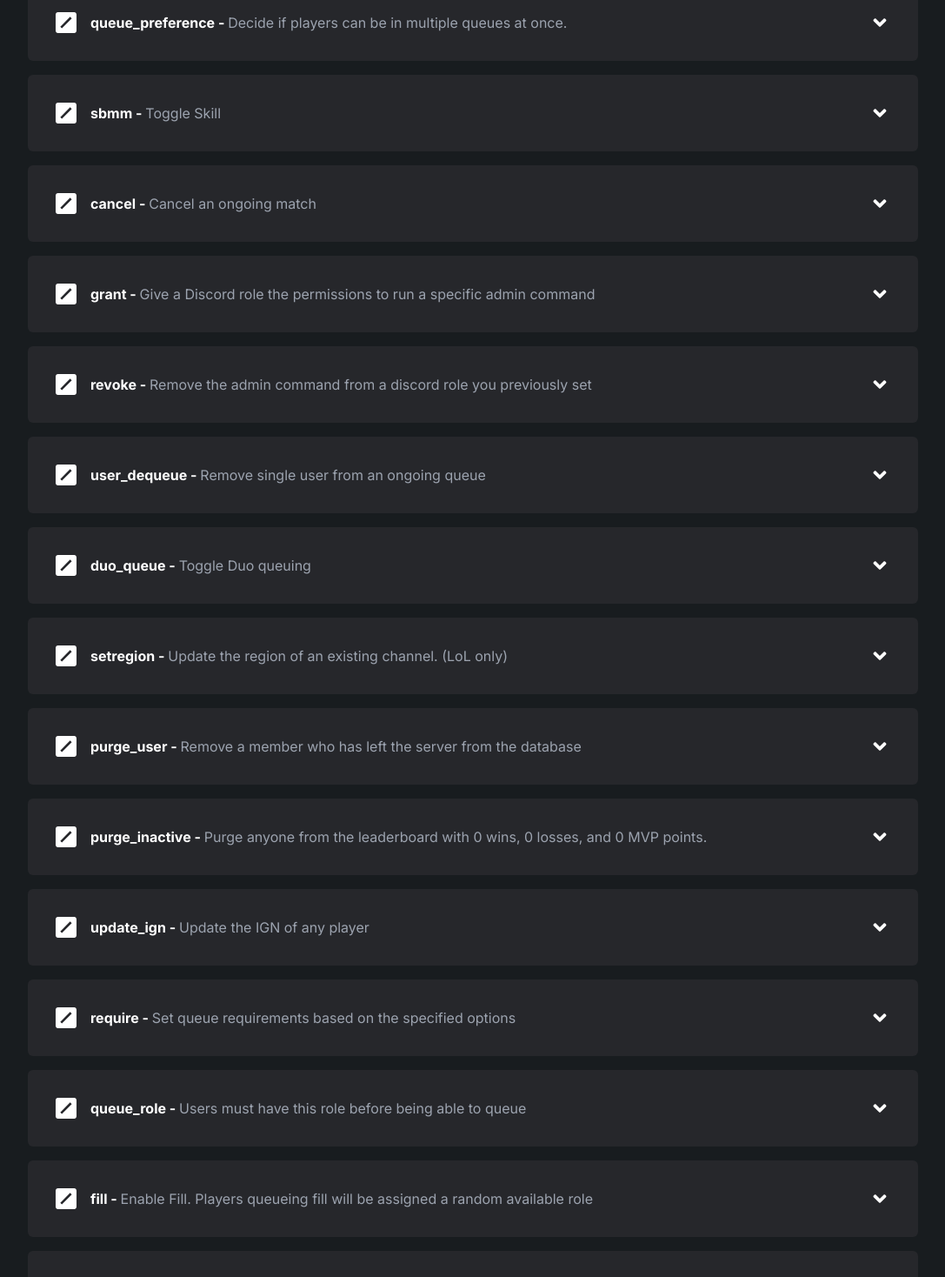
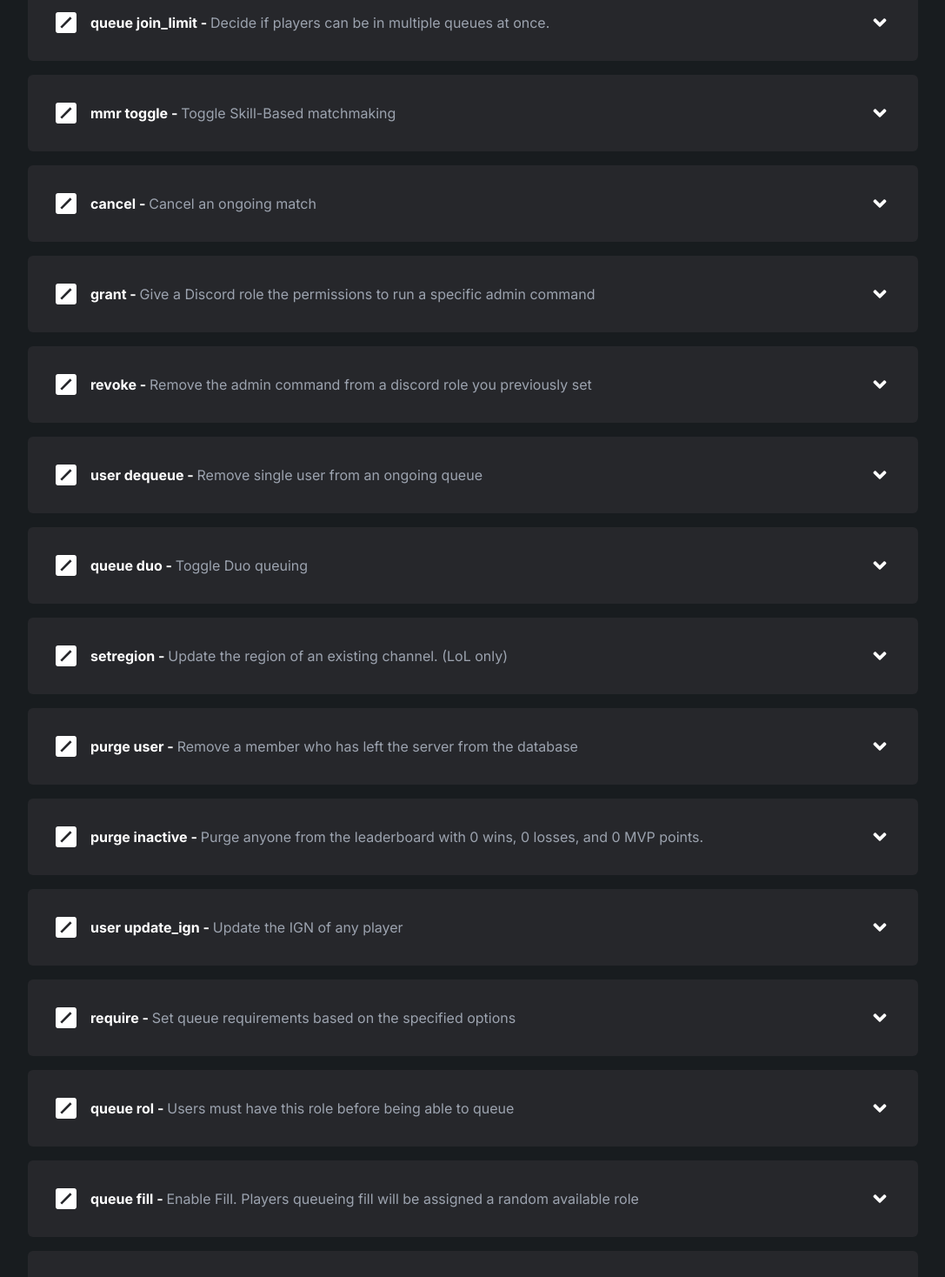
Before and after one commit to ItzDerock/InHouseQueue-site, a Next.js app: page /commands in a window 1280 px wide. Shown: the part 800-2268 px from the top of the page at 87% size, without its empty margins (96-1183 px from the left). Built offline with nearby package versions, Linux system fonts and the light colour scheme.

Commit message:
feat: grouping commands (#104)
* feat: grouping commands

* feat: grouping commands

* feat: grouping commands

* feat: grouping commands

```diff
--- a/src/data/commands.ts
+++ b/src/data/commands.ts
@@ -52,25 +52,25 @@ const commands = [
     ]
   },
   {
-    "name": "queue_preference",
+    "name": "queue join_limit",
     "type": "Admin",
     "description": "Decide if players can be in multiple queues at once.",
     "usage": [
-      "/queue_preference [options] "
+      "/queue join_limit [options] "
     ],
     "examples": [
-      "/queue_preference Single Queue"
+      "/queue join_limit Single Queue"
     ]
   },
   {
-    "name": "sbmm",
+    "name": "mmr toggle",
     "type": "Admin",
-    "description": "Toggle Skill",
+    "description": "Toggle Skill-Based matchmaking",
     "usage": [
-      "/sbmm [options]"
+      "/mmr toggle [options]"
     ],
     "examples": [
-      "/sbmm Disable"
+      "/mmr toggle Disable"
     ]
   },
   {
@@ -89,13 +89,13 @@ const commands = [
     "type": "Admin",
     "description": "Give a Discord role the permissions to run a specific admin command",
     "usage": [
-      "/grant_queue_commands [role] [command]",
-      "/grant_server_commands [role] [command]",
-      "/grant_game_commands [role] [command]",
-      "/grant_leaderboard_commands [role] [command]"
+      "/grant queue_commands [role] [command]",
+      "/grant server_commands [role] [command]",
+      "/grant game_commands [role] [command]",
+      "/grant leaderboard_commands [role] [command]"
     ],
     "examples": [
-      "/grant_queue_commands @Moderators Reset a queue"
+      "/grant queue_commands @Moderators Reset a queue"
     ]
   },
   {
@@ -103,35 +103,35 @@ const commands = [
     "type": "Admin",
     "description": "Remove the admin command from a discord role you previously set",
     "usage": [
-      "/revoke_queue_commands [role] [command]",
-      "/revoke_server_commands [role] [command]",
-      "/revoke_game_commands [role] [command]",
-      "/revoke_leaderboard [role] [command]"
+      "/revoke queue_commands [role] [command]",
+      "/revoke server_commands [role] [command]",
+      "/revoke game_commands [role] [command]",
+      "/revoke leaderboard [role] [command]"
     ],
     "examples": [
-      "/revoke_queue_commands @Moderators Reset a queue"
+      "/revoke queue_commands @Moderators Reset a queue"
     ]
   },
   {
-    "name": "user_dequeue",
+    "name": "user dequeue",
     "type": "Admin",
     "description": "Remove single user from an ongoing queue",
     "usage": [
-      "/user_dequeue [member]"
+      "/user dequeue [member]"
     ],
     "examples": [
-      "/user_dequeue @John"
+      "/user dequeue @John"
     ]
   },
   {
-    "name": "duo_queue",
+    "name": "queue duo",
     "type": "Admin",
     "description": "Toggle Duo queuing",
     "usage": [
-      "/duo_queue [options]"
+      "/queue duo [options]"
     ],
     "examples": [
-      "/duo_queue Enable"
+      "/queue duo Enable"
     ]
   },
   {
@@ -146,36 +146,36 @@ const commands = [
     ]
   },
   {
-    "name": "purge_user",
+    "name": "purge user",
     "type": "Admin",
     "description": "Remove a member who has left the server from the database",
     "usage": [
-      "/purge_user [userid]"
+      "/purge user [userid]"
     ],
     "examples": [
-      "/purge_user 12345678912312"
+      "/purge user 12345678912312"
         ]
   },
   {
-    "name": "purge_inactive",
+    "name": "purge inactive",
     "type": "Admin",
     "description": "Purge anyone from the leaderboard with 0 wins, 0 losses, and 0 MVP points.",
     "usage": [
-      "/purge_inactive"
+      "/purge inactive"
     ],
     "examples": [
-      "/purge_inactive"
+      "/purge inactive"
         ]
   },
   {
-    "name": "update_ign",
+    "name": "user update_ign",
     "type": "Admin",
     "description": "Update the IGN of any player",
     "usage": [
-      "/update_ign [ign] [member] [game]"
+      "/user update_ign [ign] [member] [game]"
     ],
     "examples": [
-      "/update_ign Faker John League of Legends"
+      "/user update_ign Faker John League of Legends"
     ]
   },
   {
@@ -187,40 +187,39 @@ const commands = [
     ],
     "examples": [
       "/require True League of Legends IGN",
-      "/require True League of Legends Character Required"
     ]
   },
   {
-    "name": "queue_role",
+    "name": "queue rol",
     "type": "Admin",
     "description": "Users must have this role before being able to queue",
     "usage": [
-      "/queue_role [role] [game]"
+      "/queue role [role] [game]"
     ],
     "examples": [
-      "/queue_role @InHouseQueue League of Legends"
+      "/queue role @InHouseQueue League of Legends"
     ]
   },
   {
-    "name": "fill",
+    "name": "queue fill",
     "type": "Admin",
     "description": "Enable Fill. Players queueing fill will be assigned a random available role",
     "usage": [
-      "/fill [condition]"
+      "/queue fill [condition]"
     ],
     "examples": [
-      "/fill True"
+      "/queue fill True"
     ]
   },
   {
-    "name": "casual",
+    "name": "queue casual",
     "type": "Admin",
     "description": "Enable Casual mode. No predefined roles, just 1 queue button for quick casual InHouse games",
     "usage": [
-      "/casual [condition]"
+      "/queue casual [condition]"
     ],
     "examples": [
-      "/casual True"
+      "/queue casual True"
     ]
   },
   {
@@ -235,69 +234,146 @@ const commands = [
     ]
   },
   {
-    "name": "schedule",
+    "name": "queue schedule",
     "type": "Admin",
     "description": "Schedule when the queue opens and closes automatically (Timezones: UTC, EST, EDT)",
     "usage": [
-      "/schedule",
+      "/queue schedule",
     ],
     "examples": [
-      "/schedule",
+      "/queue schedule",
     ]
   },
   {
-    "name": "delete_schedule",
+    "name": "queue delete_schedule",
     "type": "Admin",
     "description": "Delete a previously set schedule",
     "usage": [
-      "/delete_schedule",
+      "/queue delete_schedule",
     ],
     "examples": [
-      "/delete_schedule",
+      "/queue delete_schedule",
     ]
   },
   {
-    "name": "feature",
+    "name": "defaults mvp_voting",
     "type": "Admin",
-    "description": "Toggle certain features",
+    "description": "Toggle MVP Voting",
     "usage": [
-      "/feature [condition] [feature]",
+      "/defaults mvp_voting [condition]",
     ],
     "examples": [
-      "/feature True MVP Voting",
+      "/defaults mvp_voting True",
     ]
   },
   {
-   "name": "captain_queue",
+    "name": "defaults opgg",
+    "type": "Admin",
+    "description": "Toggle Automatic op.gg link (LoL only)",
+    "usage": [
+      "/defaults opgg [condition]",
+    ],
+    "examples": [
+      "/defaults opgg True",
+    ]
+  },
+  {
+    "name": "defaults lol_draft",
+    "type": "Admin",
+    "description": "Toggle LoL draft link (LoL only)",
+    "usage": [
+      "/defaults lol_draft [condition]"
+    ],
+    "examples": [
+      "/defaults lol_draft True"
+    ]
+  },
+  {
+    "name": "voice create_vc",
+    "type": "Admin",
+    "description": "Toggle Voice channel creation",
+    "usage": [
+      "/voice create_vc [condition]"
+    ],
+    "examples": [
+      "/voice create_vc True"
+    ]
+  },
+  {
+    "name": "defaults show_lobby",
+    "type": "Admin",
+    "description": "Limit the game lobby visibility",
+    "usage": [
+      "/defaults show_lobby [condition]"
+    ],
+    "examples": [
+      "/defaults show_lobby True"
+    ]
+  },
+  {
+    "name": "defaults queue_role",
+    "type": "Admin",
+    "description": "Toggle requiring the queue role",
+    "usage": [
+      "/defaults queue_role [condition]"
+    ],
+    "examples": [
+      "/defaults queue_role True"
+    ]
+  },
+  {
+    "name": "defaults match_info",
+    "type": "Admin",
+    "description": "Toggle Match Information sent in the lobby",
+    "usage": [
+      "/defaults match_info [condition]"
+    ],
+    "examples": [
+      "/defaults match_info True"
+    ]
+  },
+  {
+    "name": "defaults mute_spectators",
+    "type": "Admin",
+    "description": "Toggle Mute spectators in VC",
+    "usage": [
+      "/defaults mute_spectators [condition]"
+    ],
+    "examples": [
+      "/defaults mute_spectators True"
+    ]
+  },
+  {
+   "name": "captain queue",
    "type": "Admin",
    "description": "Toggle Captain mode",
     "usage": [
-      "/captain_queue [condition]",
+      "/captain queue [condition]",
     ],
     "examples": [
-      "/captain_queue True",
+      "/captain queue True",
     ]
   },
    {
-    "name": "add_mmr",
+    "name": "mmr add",
     "type": "Admin",
     "description": "Increase a members MMR by an approximate percentage %",
      "usage": [
-       "/add_mmr [member] [percentage]",
+       "/mmr add [member] [percentage]",
      ],
      "examples": [
-       "/add_mmr @Faker 100",
+       "/mmr add @Faker 100",
      ]
   },
    {
-    "name": "remove_mmr",
+    "name": "mmr remove",
     "type": "Admin",
     "description": "Decrease a members MMR by an approximate percentage %",
      "usage": [
-       "/remove_mmr [member] [percentage]",
+       "/mmr remove [member] [percentage]",
      ],
      "examples": [
-       "/remove_mmr @Faker 100",
+       "/mmr remove @Faker 100",
      ]
    },
    {
@@ -323,25 +399,25 @@ const commands = [
     ]
   },
   {
-     "name": "add_lobby_info",
+     "name": "lobby add_info",
      "type": "Admin",
      "description": "Set/Update Lobby Instructions or details for players.",
      "usage": [
-      "/add_lobby_info [title] [description]",
+      "/lobby add_info [title] [description]",
      ],
      "examples": [
-       "/add_lobby_info Rules No toxicity in voice calls",
+       "/lobby add_info Rules No toxicity in voice calls",
      ]
   },
   {
-     "name": "set_timer",
+     "name": "queue ready_timeout",
      "type": "Admin",
      "description": "Update the Read up timer limit (Minutes)",
      "usage": [
-      "/set_timer [minutes]",
+      "/queue ready_timeout [minutes]",
      ],
      "examples": [
-       "/set_timer 2",
+       "/queue ready_timeout 2",
      ]
   },
    {
@@ -378,58 +454,58 @@ const commands = [
       ]
     },
     {
-      "name": "start_challenges",
+      "name": "challenges start",
       "type": "Admin",
       "description": "Initiate challenges in your server. Let the fun begin!",
       "usage": [
-       "/start_challenges [game]",
+       "/challenges start [game]",
       ],
       "examples": [
-          "/start_challenges Custom",
+          "/challenges start Custom",
       ]
     },
     {
-      "name": "reset_challenges",
+      "name": "reset challenges",
       "type": "Admin",
       "description": "Reset everyone's challenge progress.",
       "usage": [
-       "/reset_challenges",
+       "/reset challenges",
       ],
       "examples": [
-          "/reset_challenges",
+          "/reset challenges",
       ]
     },
     {
-      "name": "pause_challenges",
+      "name": "challenges pause",
       "type": "Admin",
       "description": "Pause the progression of challenges in your server",
       "usage": [
-       "/pause_challenges",
+       "/challenges pause",
       ],
       "examples": [
-          "/pause_challenges",
+          "/challenges pause",
       ]
     },
     {
-      "name": "top_ten_preference",
+      "name": "leaderboard top_ten_order",
       "type": "Admin",
       "description": "Determine how the Top10 leaderboard is Ranked",
       "usage": [
-       "/top_ten_preference [pref]",
+       "/leaderboard top_ten_order [pref]",
       ],
       "examples": [
-          "/top_ten_preference MMR",
+          "/leaderboard top_ten_order MMR",
       ]
     },
      {
-      "name": "captain_pick_type",
+      "name": "captain pick_order",
       "type": "Admin",
       "description": "Fully customize the captain pick system",
       "usage": [
-       "/captain_pick_type",
+       "/captain pick_order",
       ],
       "examples": [
-          "/captain_pick_type",
+          "/captain pick_order",
       ]
     },
      {
@@ -444,25 +520,25 @@ const commands = [
       ]
     },
     {
-      "name": "set_queue_mode",
+      "name": "queue mode",
       "type": "Admin",
       "description": "Lock a queue to a specific game mode",
       "usage": [
-       "/set_queue_mode [channel] [gamemode]",
+       "/queue mode [channel] [gamemode]",
       ],
       "examples": [
-          "/set_queue_mode #queue MMR Queue",
+          "/queue mode #queue MMR Queue",
       ]
     },
     {
-      "name": "unset_queue_mode",
+      "name": "queue clear_mode",
       "type": "Admin",
       "description": "Remove specific game mode lock from a queue channel",
       "usage": [
-       "/unset_queue_mode [channel]",
+       "/queue clear_mode [channel]",
       ],
       "examples": [
-          "/unset_queue_mode #queue",
+          "/queue clear_mode #queue",
       ]
     },
     {
@@ -477,113 +553,113 @@ const commands = [
       ]
     },
     {
-      "name": "set_voice",
+      "name": "voice set",
       "type": "Admin",
       "description": "Set a Voice channel to Auto-moves players to/from team channels",
       "usage": [
-       "/set_voice [voice]",
+       "/voice set [voice]",
       ],
       "examples": [
-          "/set_voice General",
+          "/voice set General",
       ]
     },
    {
-     "name": "maps",
+     "name": "maps enable",
      "type": "Admin",
      "description": "Enable maps for a Specific game",
      "usage": [
-      "/maps [map_selection] [game]",
+      "/maps enable [map_selection] [game]",
      ],
      "examples": [
-         "/maps Random Custom",
+         "/maps enable Random Custom",
      ]
    },
    {
-     "name": "add_map",
+     "name": "maps add",
      "type": "Admin",
      "description": "Add a map to your server map pool",
      "usage": [
-      "/add_map [name] (game_mode) [image_url] [game]",
+      "/maps add [name] (game_mode) [image_url] [game]",
      ],
      "examples": [
-         "/add_map Rust Domination https://i.imgur/abcdef.jpg Custom",
+         "/maps add Rust Domination https://i.imgur/abcdef.jpg Custom",
      ]
    },
    {
-     "name": "disable_maps",
+     "name": "maps disable",
      "type": "Admin",
      "description": "Disable the map feature",
      "usage": [
-      "/disable_maps [game]",
+      "/maps disable [game]",
      ],
      "examples": [
-         "/disable_maps Custom",
+         "/maps disable Custom",
      ]
    },
    {
-     "name": "remove_map",
+     "name": "maps remove",
      "type": "Admin",
      "description": "Remove a map",
      "usage": [
-      "/remove_map [map_name]",
+      "/maps remove [map_name]",
      ],
      "examples": [
-         "/remove_map Rust",
+         "/maps remove Rust",
      ]
    },
     {
-      "name": "show_mmr",
+      "name": "mmr show",
       "type": "Admin",
       "description": "Show players MMR next to their names in the queue",
       "usage": [
-       "/show_mrr [preference]",
+       "/mmr show [preference]",
       ],
       "examples": [
-          "/show_mmr Enabled",
+          "/mmr show Enabled",
       ]
     },
     {
-      "name": "starting_mmr",
+      "name": "mmr set_starting",
       "type": "Admin",
       "description": "Adjust a players starting MMR",
       "usage": [
-       "/starting_mmr [player] [mmr] [game]",
+       "/mmr set_starting [player] [mmr] [game]",
       ],
       "examples": [
-          "/starting_mmr @Faker ~4000 League of Legends",
+          "/mmr set_starting @Faker ~4000 League of Legends",
       ]
     },
     {
-      "name": "sub",
+      "name": "game sub",
       "type": "Admin",
       "description": "Substitutes one player for another in an in-progress game.",
       "usage": [
-       "/sub [player_1] [player_2] [gameid]",
+       "/game sub [player_1] [player_2] [gameid]",
       ],
       "examples": [
-          "/sub @Faker @Peanut 1c44c992",
+          "/game sub @Faker @Peanut 1c44c992",
       ]
     },
     {
-      "name": "set_timeout",
+      "name": "queue timeout",
       "type": "Admin",
       "description": "Sets the queue inactivity timeout for the server.",
       "usage": [
-       "/set_timeout [hour]",
+       "/queue timeout [hour]",
       ],
       "examples": [
-          "/set_timeout 1Hour",
+          "/queue timeout 1Hour",
       ]
     },
     {
-      "name": "create_draft",
+      "name": "game create_draft",
       "type": "Admin",
       "description": "Create a fresh draft link for a game (Lol only).",
       "usage": [
-       "/create_draft [gameid]",
+       "/game create_draft [gameid]",
       ],
       "examples": [
-          "/create_draft d3441a8c",
+          "/game create_draft d3441a8c",
       ]
     },
     {
@@ -754,12 +830,12 @@ const commands = [
     "type": "General",
     "description": "Display a specific leaderboard.",
     "usage": [
-      "/leaderboard_[game] [options]"
+      "/leaderboard [game] [options]"
     ],
     "examples": [
-      "/leaderboard_lol mmr",
-      "/leaderboard_lol mvp",
-      "/leaderboard_lol"
+      "/leaderboard lol mmr",
+      "/leaderboard lol mvp",
+      "/leaderboard lol"
     ]
   },
   {
@@ -767,10 +843,10 @@ const commands = [
     "type": "General",
     "description": "Display a player's rank in the server.",
     "usage": [
-      "/rank_[game] [user]"
+      "/rank [game] [user]"
     ],
     "examples": [
-      "/rank_lol Faker"
+      "/rank lol Faker"
     ]
   },
   {
@@ -796,36 +872,36 @@ const commands = [
     ]
   },
   {
-    "name": "challenges",
+    "name": "challenges all",
     "type": "General",
     "description": "View all challenges available for InHouseQueue. Free and Premium.",
     "usage": [
-      "/challenges",
+      "/challenges all",
     ],
     "examples": [
-      "/challenges",
+      "/challenges all",
     ]
   },
   {
-    "name": "my_challenges",
+    "name": "challenges personal",
     "type": "General",
     "description": "View your challenge progress",
     "usage": [
-      "/my_challenges",
+      "/challenges show_all",
     ],
     "examples": [
-      "/my_challenges",
+      "/challenges show_all",
     ]
   },
   {
-    "name": "refresh_challenges",
+    "name": "challenges refresh",
     "type": "General",
     "description": "Refresh your challenges incase they did not update",
     "usage": [
-      "/refresh_challenges",
+      "/challenges refresh",
     ],
     "examples": [
-      "/refresh_challenges",
+      "/challenges refresh",
     ]
   },
   {
@@ -876,73 +952,73 @@ const commands = [
 
   // ~ Premium
   {
-    "name": "set_status",
+    "name": "premium set_status",
     "type": "Premium",
     "description": "Set the Activity of your Bot. (Tier 3 only)",
     "usage": [
-      "/set_status [status]",
+      "/premium set_status [status]",
     ],
     "examples": [
-      "/set_status Just chilling",
+      "/premium set_status Just chilling",
     ]
   },
   {
-    "name": "update_banner ",
+    "name": "premium update_banner",
     "type": "Premium",
     "description": "Update the Queue Banner image",
     "usage": [
-      "/update_banner [url]",
+      "/premium update_banner [url]",
     ],
     "examples": [
-      "/update_banner https://i.imgur.com/123123lhasd",
+      "/premium update_banner https://i.imgur.com/123123lhasd",
     ]
   },
   {
-    "name": "update_color ",
+    "name": "premium update_color ",
     "type": "Premium",
     "description": "Update the color of your Queue embed (Hexcode only)",
     "usage": [
-      "/update_color [color]",
+      "/premium update_color [color]",
     ],
     "examples": [
-      "/update_color #000000",
+      "/premium update_color #000000",
     ]
   },
   {
-    "name": "rename_teams ",
+    "name": "premium rename_teams ",
     "type": "Premium",
     "description": "Rename team names to replace 'Blue' & 'Red'",
     "usage": [
-      "/rename_teams [blue] [red] [queue_channel]",
+      "/premium rename_teams [blue] [red] [queue_channel]",
     ],
     "examples": [
-      "/rename_teams Team eSports Team Gaming #queue",
+      "/premium rename_teams Team eSports Team Gaming #queue",
     ]
   },
   {
-    "name": "list_teams ",
+    "name": "premium list_teams ",
     "type": "Premium",
     "description": "View the all team names for your server.",
     "usage": [
-      "/list_teams",
+      "/premium list_teams",
     ],
     "examples": [
-      "/list_teams",
+      "/premium list_teams",
     ]
   },
   {
-    "name": "ready_penalty",
+    "name": "premium ready_penalty",
     "type": "Premium",
     "description": "Award timed queue bans for players who don't ready up",
     "usage": [
-      "/ready_penalty [preference] (duration_1) (duration_2) (duration_3)",
+      "/premium ready_penalty [preference] (duration_1) (duration_2) (duration_3)",
     ],
     "examples": [
-      "/ready_penalty True 5minutes 30minutes 60minutes",
+      "/premium ready_penalty True 5minutes 30minutes 60minutes",
     ]
   },
   {
-    "name": "reset_server_penalties ",
+    "name": "premium reset_server_penalties",
     "type": "Premium",
     "description": "Remove all queue bans from the server",
     "usage": [
@@ -953,7 +1029,7 @@ const commands = [
     ]
   },
   {
-    "name": "reset_user_penalty ",
+    "name": "premium reset_user_penalty ",
     "type": "Premium",
     "description": "Remove all queue bans from a Member",
     "usage": [
@@ -964,7 +1040,7 @@ const commands = [
     ]
   },
   {
-    "name": "best_of_series",
+    "name": "premium best_of_series",
     "type": "Premium",
     "description": "Toggle the best of series 3 or 5 feature.",
     "usage": [
```
